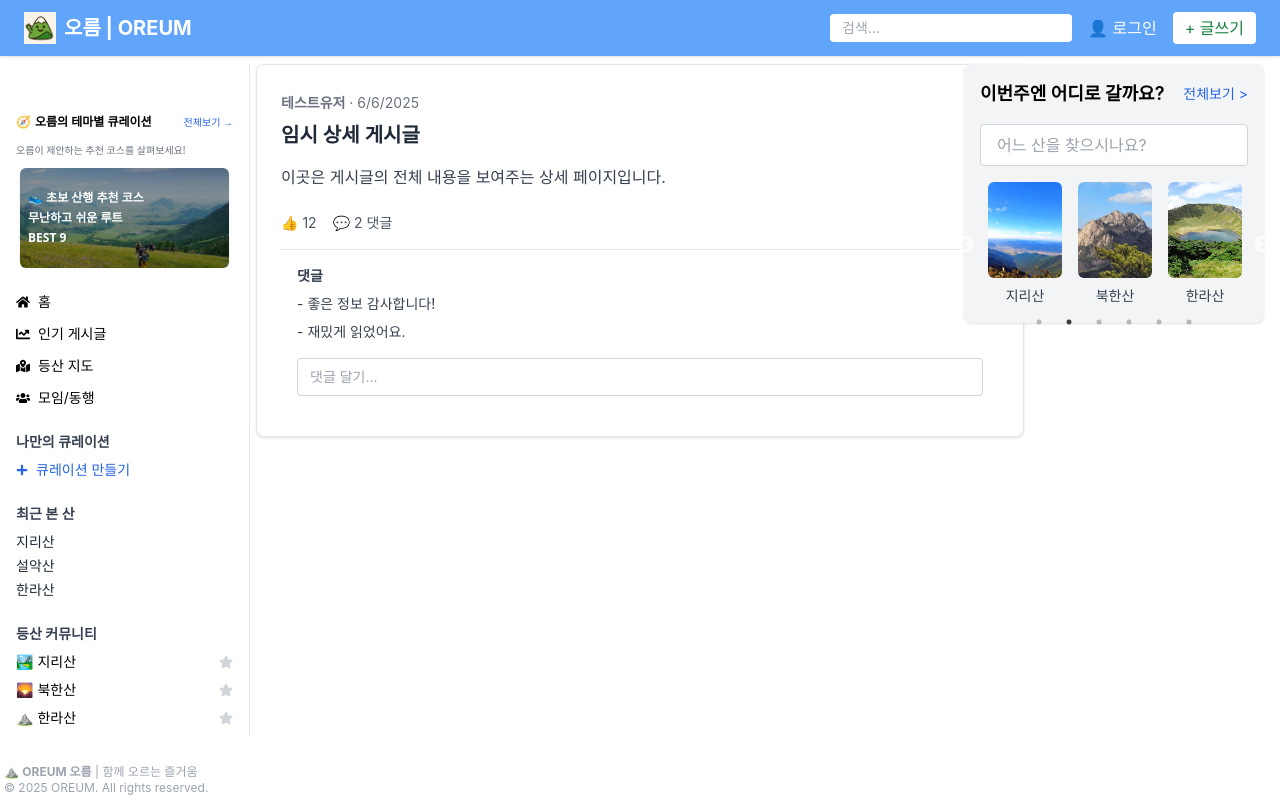
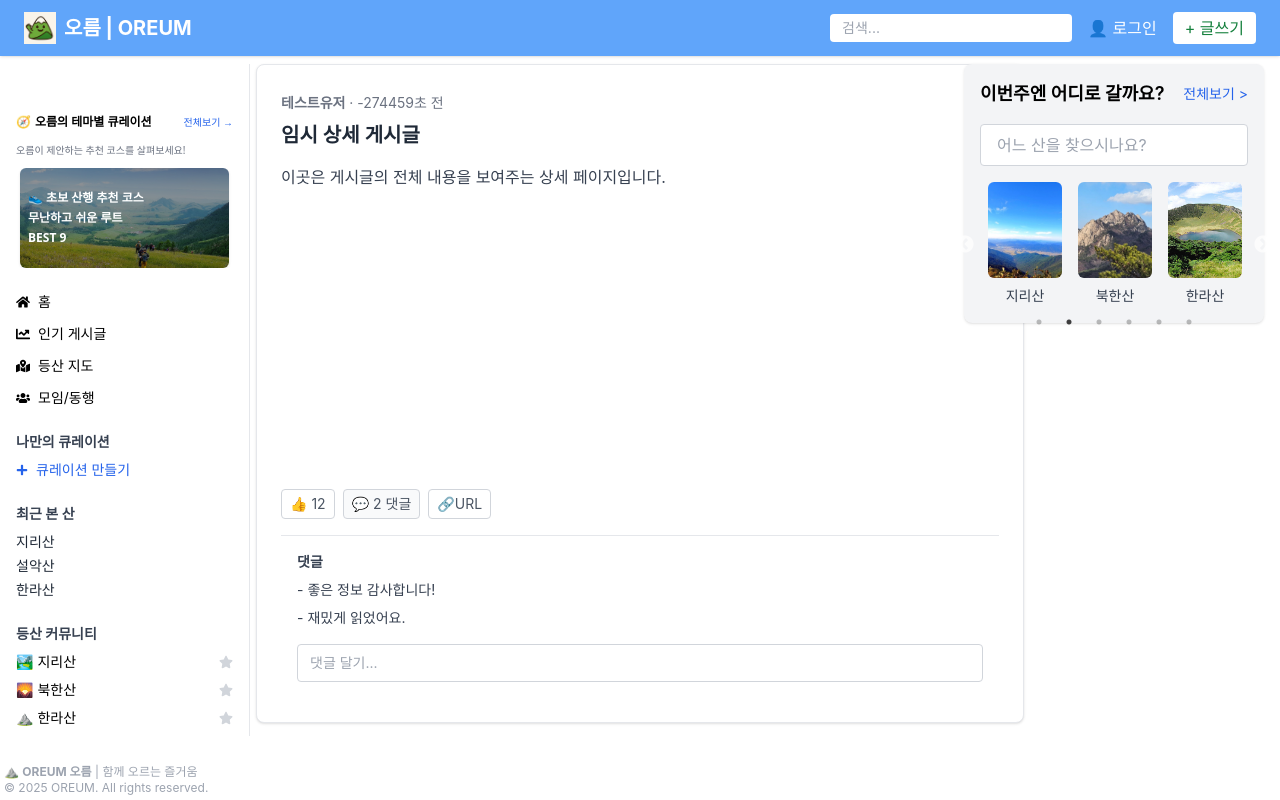
Before and after one commit to sanghyunbang/oreum-fronted-react, a React (Create React App) app: page /boarddetail in a window 1280 px wide. Built offline with nearby package versions, Linux system fonts and the light colour scheme; no server answers; some icons are missing.

Commit message:
게시글 날짜계산,url복사기능 및 글쓰기 디테일 수정

```diff
--- a/src/components/board/BoardDetail.js
+++ b/src/components/board/BoardDetail.js
@@ -4,6 +4,7 @@ import { useParams } from "react-router-dom";
 function BoardDetail() {
   const { postId } = useParams(); // /post/:postId 에서 ID 추출
   const [post, setPost] = useState(null);
+  const [isFavorited, setIsFavorited] = useState(true);
 
   const fetchPostDetail = async () => {
     try {
@@ -21,7 +22,7 @@ function BoardDetail() {
         title: "임시 상세 게시글",
         content: "이곳은 게시글의 전체 내용을 보여주는 상세 페이지입니다.",
         author: "테스트유저",
-        createdAt: new Date().toISOString(),
+        createdAt: "2025/6/9 13:54",
         upvotes: 12,
         commentCount: 2,
         comments: ["좋은 정보 감사합니다!", "재밌게 읽었어요."],
@@ -35,29 +36,76 @@ function BoardDetail() {
 
   if (!post) return <div className="p-10 text-center">불러오는 중...</div>;
 
+  const copyUrlToClipboard = () => {
+    navigator.clipboard.writeText(window.location.href)
+      .then(() => alert("게시글 URL이 복사되었습니다!"))
+      .catch(() => alert("복사에 실패했습니다."));
+  };
+
+  const toggleFavorite = () => {
+    setIsFavorited(!isFavorited);
+  };
+
+  const timeSince = (dateString) => {
+    const now = new Date();
+    const past = new Date(dateString);
+    const diffMs = now - past; // 밀리초 차이
+
+    const diffSeconds = Math.floor(diffMs / 1000);
+    const diffMinutes = Math.floor(diffSeconds / 60);
+    const diffHours = Math.floor(diffMinutes / 60);
+    const diffDays = Math.floor(diffHours / 24);
+
+    if (diffSeconds < 60) return `${diffSeconds}초 전`;
+    if (diffMinutes < 60) return `${diffMinutes}분 전`;
+    if (diffHours < 24) return `${diffHours}시간 전`;
+    return `${diffDays}일 전`;
+  };
+
   return (
     <div className="max-w-4xl mx-auto p-6 bg-white border rounded-lg shadow">
       {/* 작성자 정보 */}
       <div className="flex justify-between items-center text-sm text-gray-500 mb-1">
         <span>
           <strong>{post.author}</strong> ·{" "}
-          {new Date(post.createdAt).toLocaleDateString()}
+          {timeSince(post.createdAt)}
         </span>
-        <button className="text-yellow-400 text-lg hover:text-yellow-500">⭐</button>
+        <button
+          className={`text-lg ${
+            isFavorited ? "text-yellow-400 hover:text-yellow-500" : "text-gray-400 hover:text-gray-600"
+          }`}
+          onClick={toggleFavorite}
+          aria-label={isFavorited ? "즐겨찾기 해제" : "즐겨찾기"}
+          title={isFavorited ? "즐겨찾기 해제" : "즐겨찾기"}
+          type="button"
+        >
+          {isFavorited ? "⭐" : "☆"}
+        </button>
       </div>
 
       {/* 제목 */}
       <h2 className="text-xl font-semibold text-gray-800 mb-4">{post.title}</h2>
 
       {/* 본문 내용 */}
-      <p className="text-base text-gray-700 whitespace-pre-wrap mb-6">
+      <p className="text-base text-gray-700 whitespace-pre-wrap mb-6 min-h-[300px]">
         {post.content}
       </p>
 
       {/* 좋아요 / 댓글 수 */}
-      <div className="flex gap-4 text-sm text-gray-600 mb-4">
-        <button className="hover:text-red-500">👍 {post.upvotes}</button>
-        <span>💬 {post.commentCount} 댓글</span>
+      <div className="flex gap-2 text-sm text-gray-600 mb-4">
+        <button className="flex items-center gap-1 px-2 py-1 border border-gray-300 rounded hover:bg-gray-100">
+          👍 {post.upvotes}
+        </button>
+        <span className="flex items-center gap-1 px-2 py-1 border border-gray-300 rounded bg-gray-50 cursor-default">
+          💬 {post.commentCount} 댓글
+        </span>
+        <button
+          onClick={copyUrlToClipboard}
+          className="flex items-center gap-1 px-2 py-1 border border-gray-300 rounded hover:bg-gray-100"
+          title="게시글 URL 복사"
+        >
+          🔗URL
+        </button>
       </div>
 
       {/* 댓글 목록 */}
--- a/src/components/board/WritePost.js
+++ b/src/components/board/WritePost.js
@@ -8,6 +8,8 @@ function WritePost() {
   const navigate = useNavigate();
 
   const [title, setTitle] = useState("");
+  const [mountainName, setMountainName] = useState("");  // 산 이름 상태 추가
+  const [hikingCourse, setHikingCourse] = useState("");  // 등산코스 상태 추가
   const [content, setContent] = useState("");
   const [files, setFiles] = useState([]);
   const dropRef = useRef();
@@ -41,6 +43,12 @@ function WritePost() {
     formData.append("title", title);
     formData.append("content", content);
     formData.append("category", category);
+
+    if (category === "큐레이션게시글") {
+      formData.append("mountainName", mountainName);
+      formData.append("hikingCourse", hikingCourse);
+    }
+
     files.forEach(file => formData.append("mediaFiles",file));
 
     try {
@@ -87,6 +95,33 @@ function WritePost() {
           required
         />
       </div>
+
+      {/* 큐레이션 게시글일 때만 노출되는 추가 입력란 */}
+      {category === "큐레이션게시글" && (
+        <>
+          <div className="mb-4">
+            <label className="block mb-1 font-medium text-gray-700">산 이름</label>
+            <input
+              type="text"
+              value={mountainName}
+              onChange={(e) => setMountainName(e.target.value)}
+              className="w-full border border-gray-300 rounded px-3 py-2"
+              required={category === "큐레이션게시글"}
+            />
+          </div>
+
+          <div className="mb-4">
+            <label className="block mb-1 font-medium text-gray-700">등산 코스</label>
+            <input
+              type="text"
+              value={hikingCourse}
+              onChange={(e) => setHikingCourse(e.target.value)}
+              className="w-full border border-gray-300 rounded px-3 py-2"
+              required={category === "큐레이션게시글"}
+            />
+          </div>
+        </>
+      )}
 
       {/* 에디터 */}
       <div className="mb-12">
```
